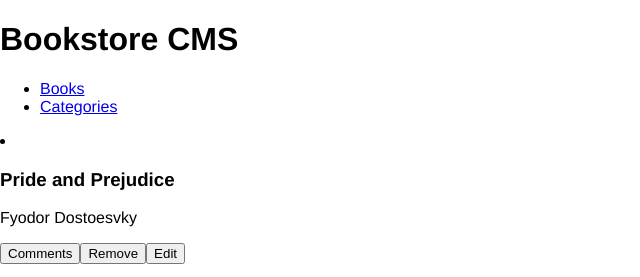
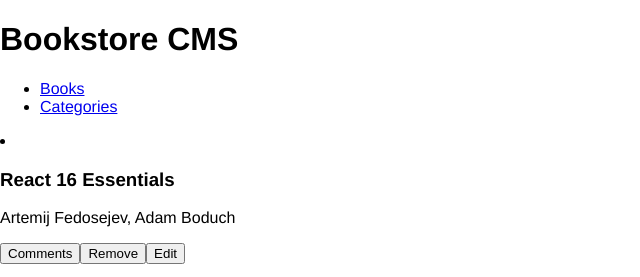
Before and after one commit to ogagaoghene/bookstore-react-redux, a React (Create React App) app: page / in a window 1280 px wide. Shown: the top 277 px of the page, without its empty margins (0-640 px from the left). Built offline with nearby package versions, Linux system fonts and the light colour scheme.

Commit message:
Updated Categories.jsx file, categories.js file and configureStore.js file

```diff
--- a/src/components/Categories.jsx
+++ b/src/components/Categories.jsx
@@ -1,19 +1,23 @@
-import { useDispatch } from 'react-redux';
+import React from 'react';
+import { useDispatch, useSelector } from 'react-redux';
 import { checkStatus } from '../redux/categories/categories';
 
 const Categories = () => {
+  const message = useSelector((state) => state.categories);
   const dispatch = useDispatch();
+  const check = () => {
+    dispatch(checkStatus());
+  };
   return (
     <div className="categories">
       <h1>Categories list</h1>
       <button
         type="button"
-        onClick={() => {
-          dispatch(checkStatus());
-        }}
+        onClick={check}
       >
         Check Status
       </button>
+      <h2>{message}</h2>
     </div>
   );
 };
--- a/src/redux/categories/categories.js
+++ b/src/redux/categories/categories.js
@@ -1,6 +1,6 @@
-const CHECKSTATUS = 'bookStore/books/CHECK_STATUS';
+const CHECKSTATUS = 'bookstore/categories/CHECKSTATUS';
 
-export default function statusReducer(state = {}, action) {
+export default function statusReducer(state = [], action) {
   switch (action.type) {
     case CHECKSTATUS:
       return 'Under construction';
--- a/src/redux/configureStore.js
+++ b/src/redux/configureStore.js
@@ -5,8 +5,8 @@ import statusReducer from './categories/categories';
 const initialState = {
   books: [{
     id: 1,
-    title: 'Pride and Prejudice',
-    author: 'Fyodor Dostoesvky',
+    title: 'React 16 Essentials',
+    author: 'Artemij Fedosejev, Adam Boduch',
   }],
 };
 
```
